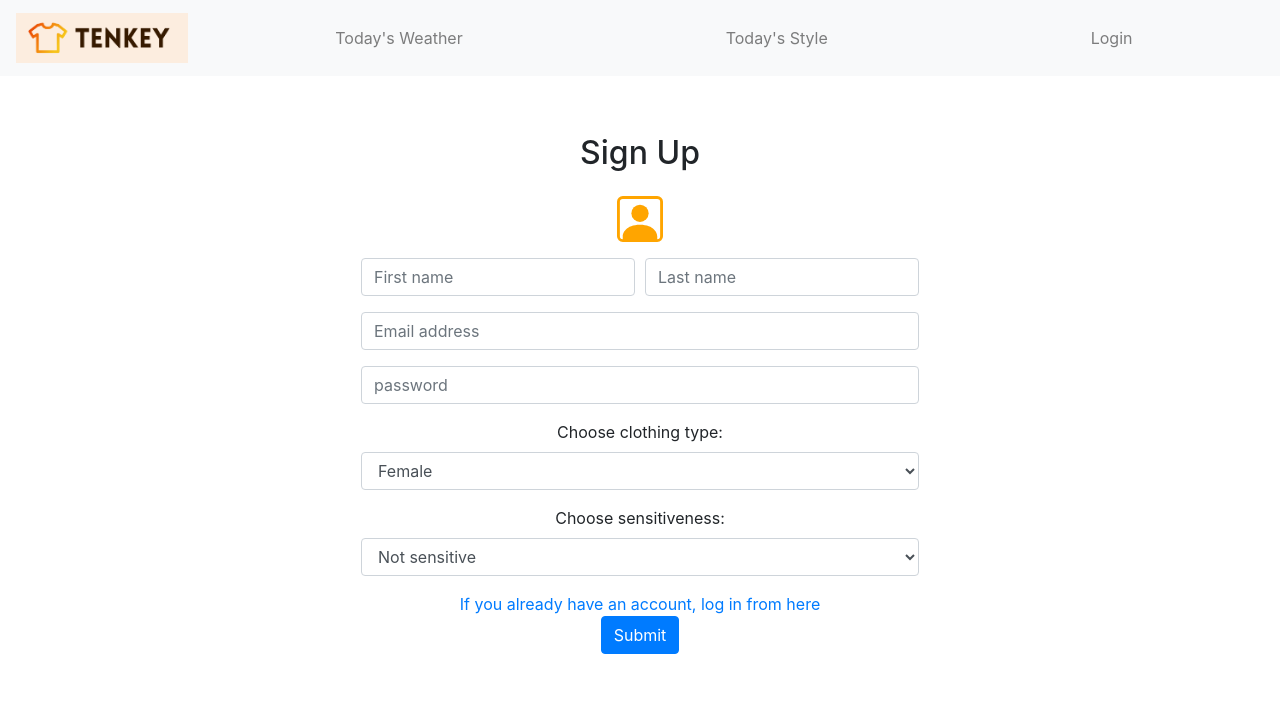
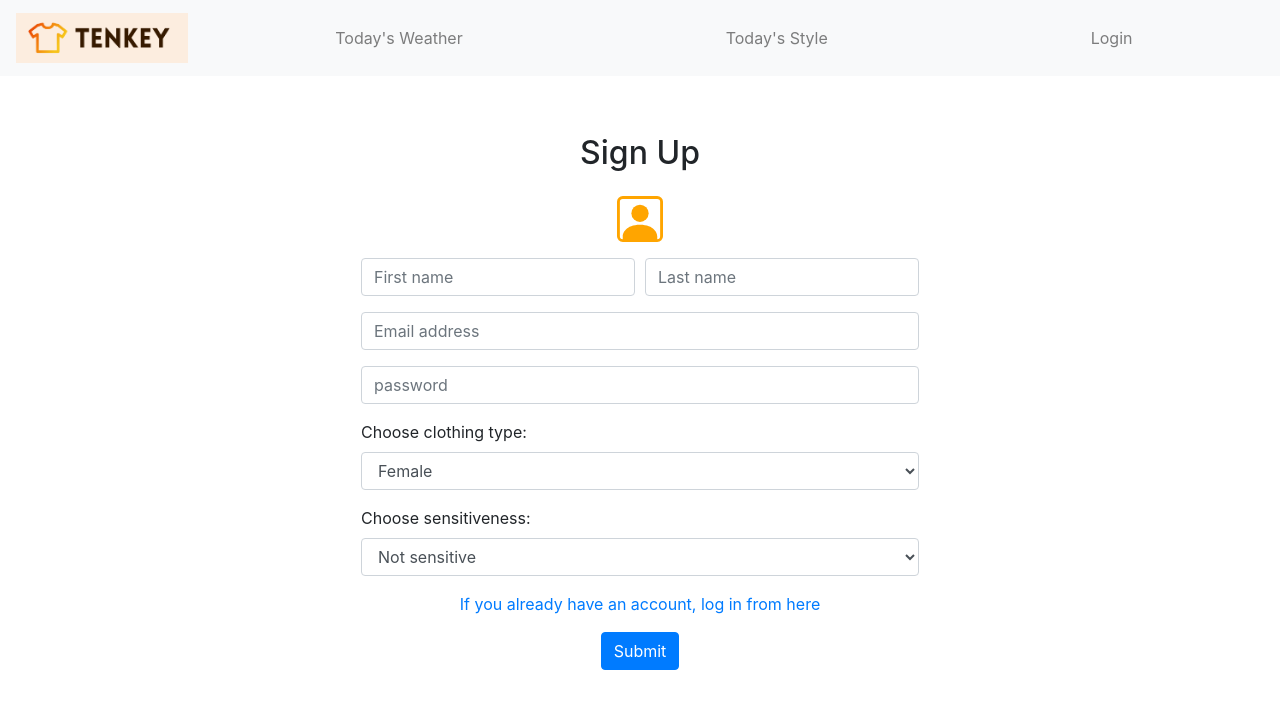
Before and after one commit to RenaWagner/tenkey-client, a React (Create React App) app: page /signup in a window 1280 px wide. Shown: the top 708 px of the page. Built offline with nearby package versions, Linux system fonts and the light colour scheme.

Commit message:
Update the styling for the signup page

```diff
--- a/src/pages/SignupPage/SignupPage.tsx
+++ b/src/pages/SignupPage/SignupPage.tsx
@@ -70,7 +70,9 @@ export default function SignupPage() {
           />
         </Form.Group>
         <Form.Group>
-          <Form.Label>Choose clothing type:</Form.Label>
+          <Form.Label style={{ float: "left" }}>
+            Choose clothing type:
+          </Form.Label>
           <Form.Control
             as="select"
             required
@@ -82,7 +84,9 @@ export default function SignupPage() {
           </Form.Control>
         </Form.Group>
         <Form.Group>
-          <Form.Label>Choose sensitiveness:</Form.Label>
+          <Form.Label style={{ float: "left" }}>
+            Choose sensitiveness:
+          </Form.Label>
           <Form.Control
             as="select"
             value={data.sensitiveness}
@@ -99,7 +103,7 @@ export default function SignupPage() {
           If you already have an account, log in from here
         </Link>
         <br></br>
-        <Button variant="primary" type="submit">
+        <Button variant="primary" type="submit" className="mt-3">
           Submit
         </Button>
       </Form>
```
